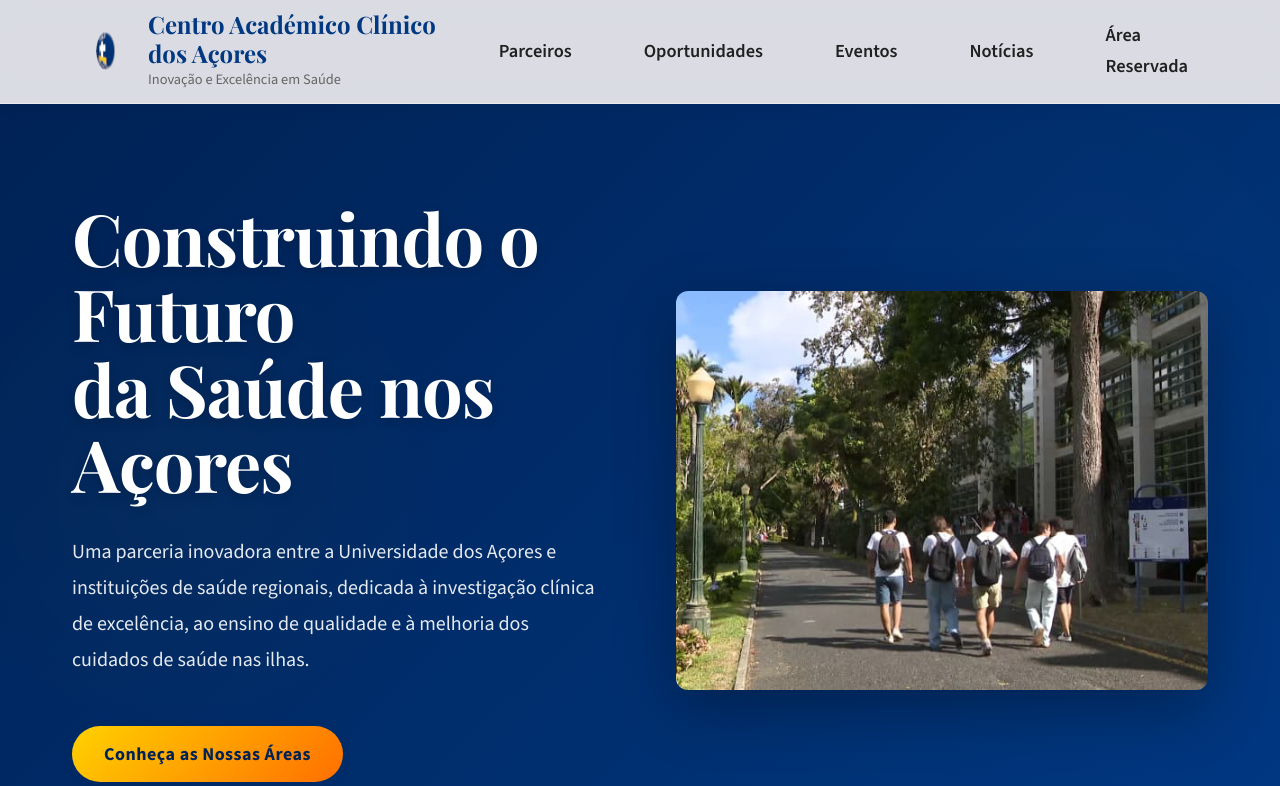
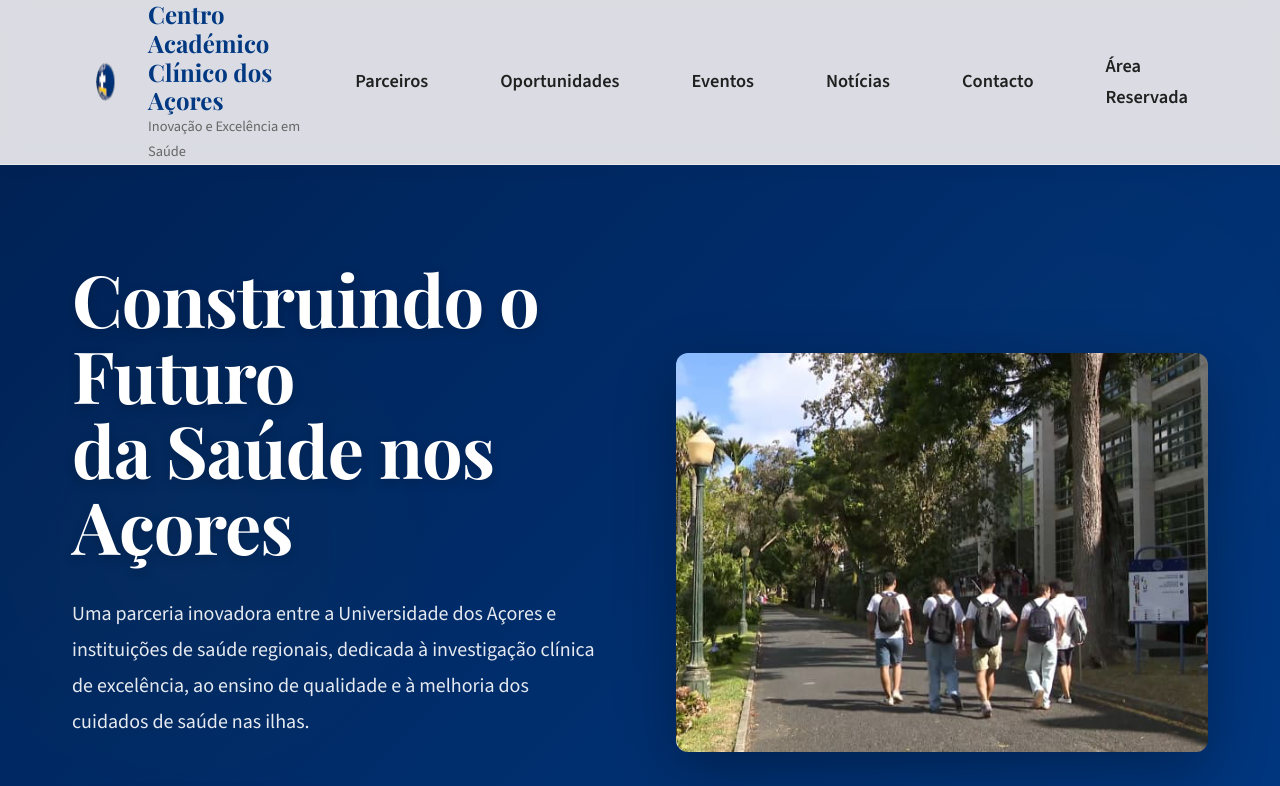
Before and after one commit to xaviluisxavier/CACA_Landing_Page_Final, a React (Vite) app in the folder caca-frontend/: page / in a window 1280 px wide. Shown: the top 786 px of the page. Built offline with nearby package versions, Linux system fonts and the light colour scheme; no server answers.

Commit message:
Update Header.jsx

```diff
--- a/caca-frontend/src/components/layout/Header.jsx
+++ b/caca-frontend/src/components/layout/Header.jsx
@@ -1,3 +1,4 @@
+// src/components/layout/Header.jsx
 import React, { useState } from 'react';
 import { Link } from 'react-router-dom';
 import Logo3D from '../ui/logo-3d';
@@ -25,6 +26,7 @@ export default function Header() {
                         <li><a href="#oportunidades" onClick={() => setIsMenuOpen(false)}>Oportunidades</a></li>
                         <li><a href="#eventos" onClick={() => setIsMenuOpen(false)}>Eventos</a></li>
                         <li><a href="#noticias" onClick={() => setIsMenuOpen(false)}>Notícias</a></li>
+                        <li><a href="#contactos" onClick={() => setIsMenuOpen(false)}>Contacto</a></li>
                         <li><Link to="/admin" className="nav-admin-link">Área Reservada</Link></li>
                     </ul>
                 </nav>
```
